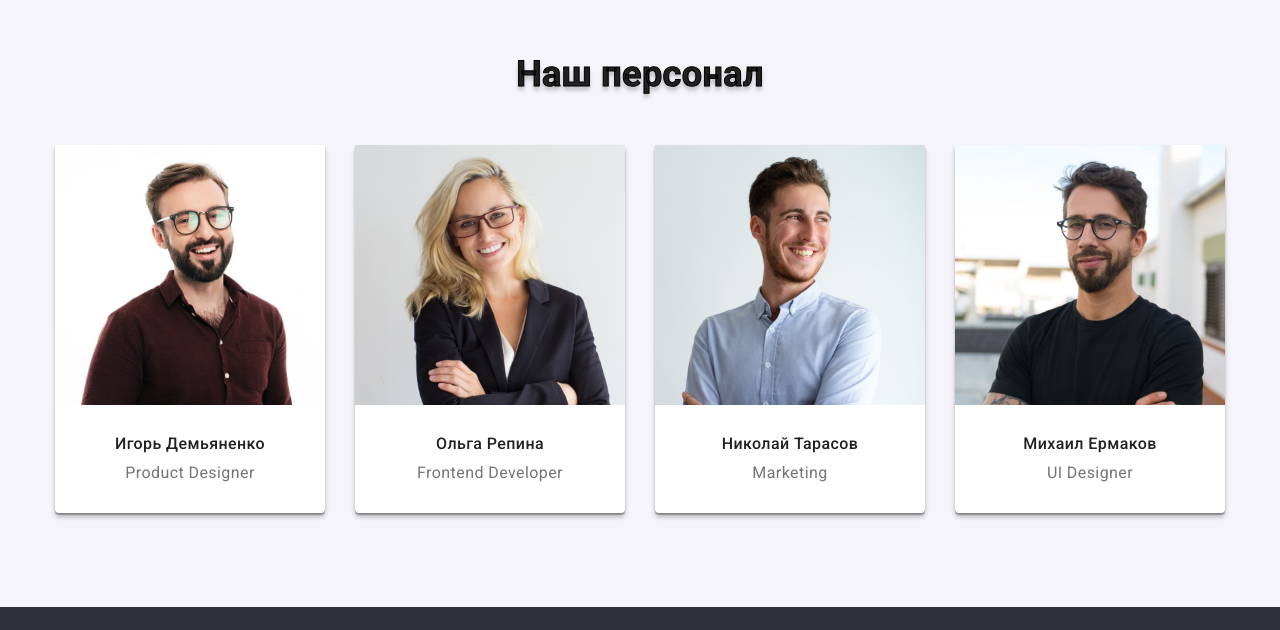
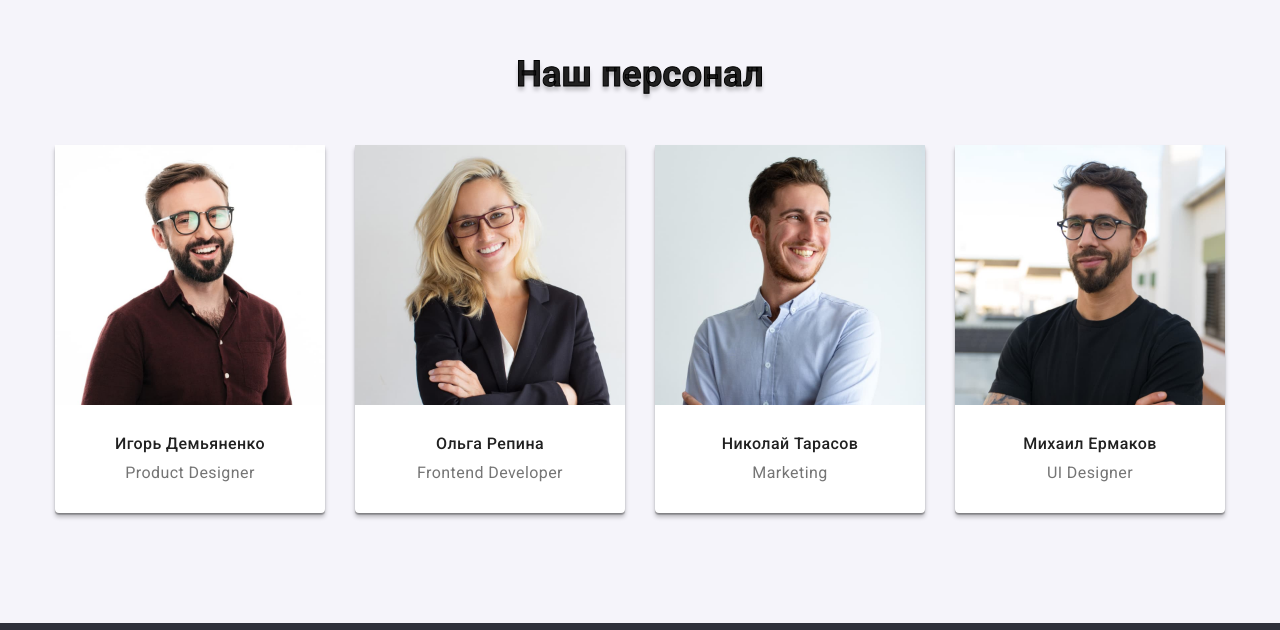
Before and after one commit to smirnypavel/goit-markup-hw-03, a plain HTML site: page index.html in a window 1280 px wide. Shown: the part 1490-2120 px from the top of the page. Drawn offline with nearby package versions, Linux system fonts and the light colour scheme.

Commit message:
сдал

```diff
--- a/css/styles.css
+++ b/css/styles.css
@@ -228,9 +228,9 @@ body {
 }
 .section.team {
   background-color: var(--secondary-backgraund-color);
-  height: 648px;
 }
 .team-box {
+  padding-bottom: 94px;
   margin-top: 94px;
   padding-top: 94px;
 }
```
